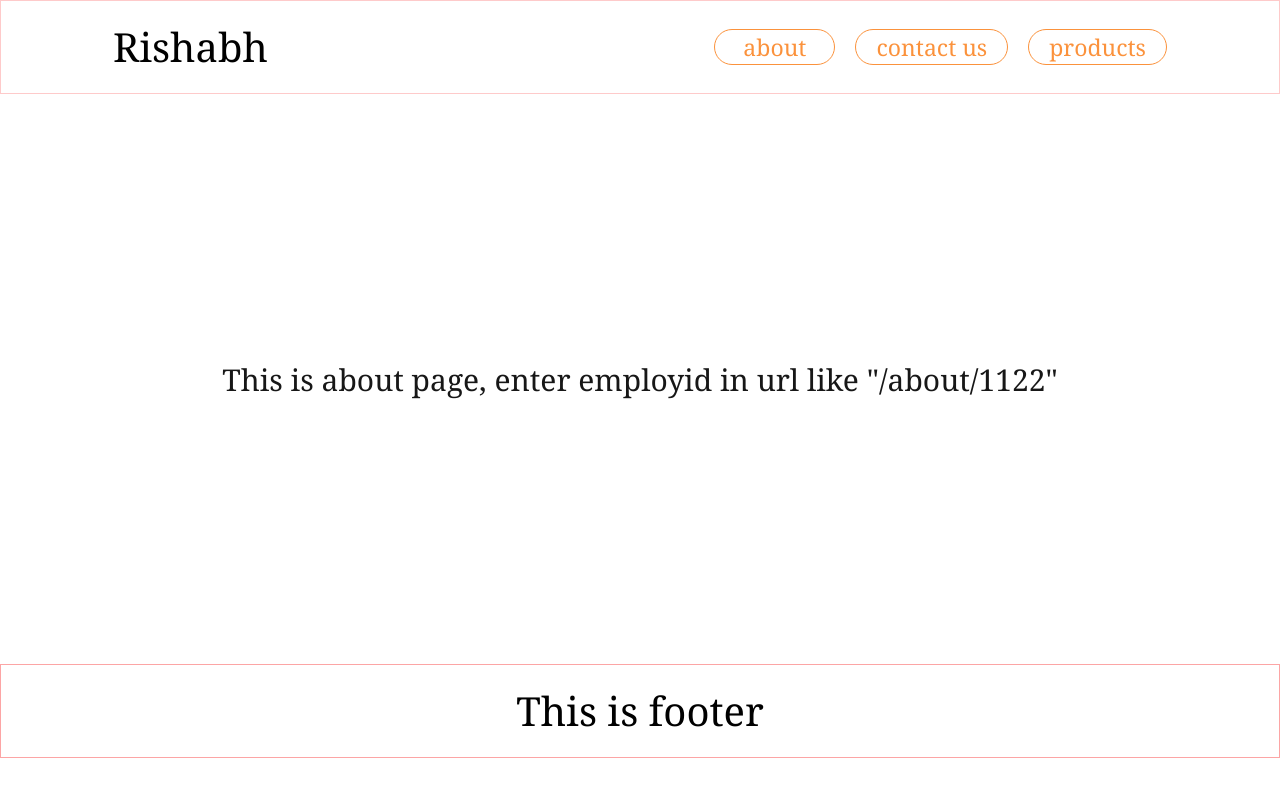
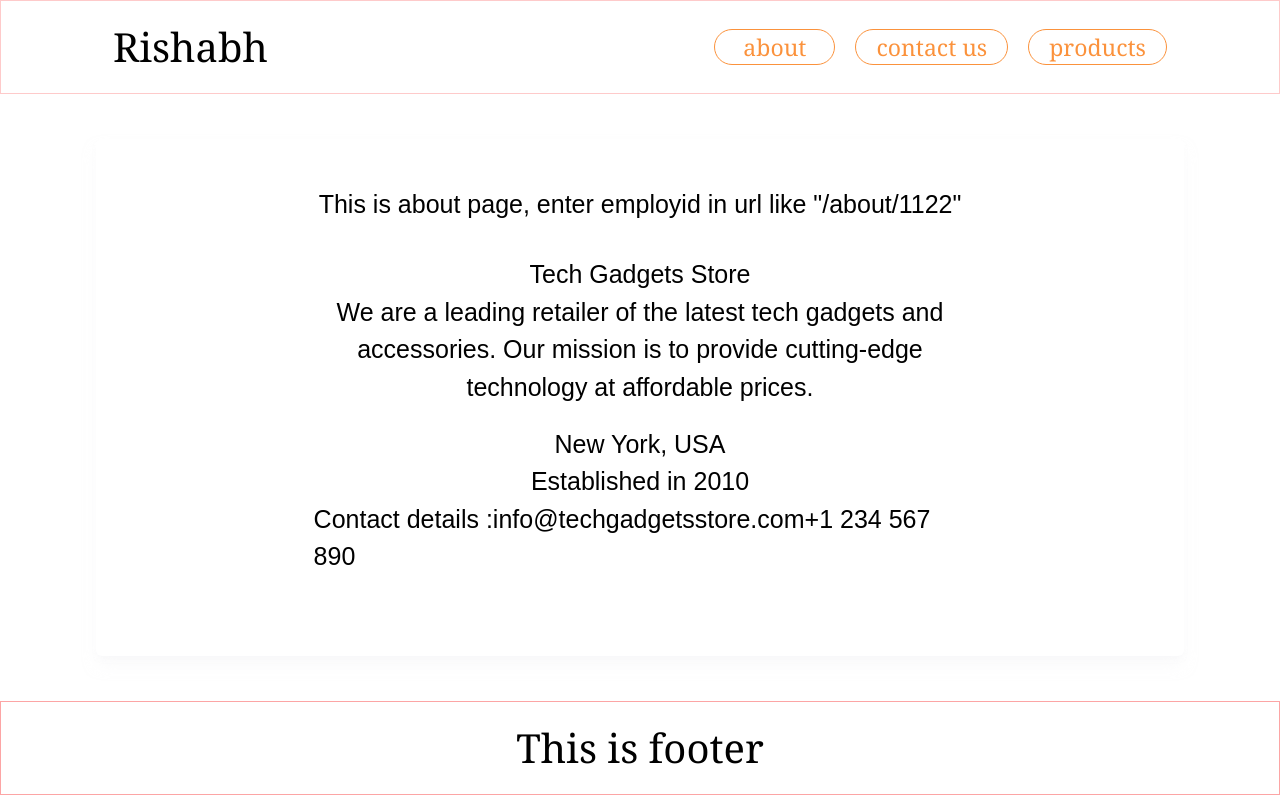
Before and after one commit to RishabhPandeyRP/Next_Assignment_2, a Next.js app: page /about in a window 1280 px wide. Built offline with nearby package versions, Linux system fonts and the light colour scheme.

Commit message:
next assignment

```diff
--- a/pages/about/index.tsx
+++ b/pages/about/index.tsx
@@ -1,7 +1,25 @@
-const About = ()=>{
-    return(
-        <div className=" min-h-[19em] flex justify-center items-center text-[30px] font-serif">
-            This is about page, enter employid in url like "/about/1122"
+import data from "../../data/about.json"
+
+const About = () => {
+    return (
+        <div className="my-[3.5%] w-[85%] py-[3.7%] flex flex-col justify-center items-center text-[25px] bg-white text-black mx-auto rounded-md shadow-lg shadow-gray-100/50">
+            <div>
+                This is about page, enter employid in url like "/about/1122"
+            </div>
+
+            <div className="flex flex-col items-center w-[60%] py-[3%]">
+                <h2>
+                    {data.companyInfo.name}
+                </h2>
+                <span className="text-center">{data.companyInfo.description}</span>
+                <span className="mt-[3%]">{data.companyInfo.location}</span>
+                <span>Established in  {data.companyInfo.established}</span>
+                <div>
+                    Contact details :
+                    <span>{data.companyInfo.contact.email}</span>
+                    <span>{data.companyInfo.contact.phone}</span>
+                </div>
+            </div>
         </div>
     )
 }
```
